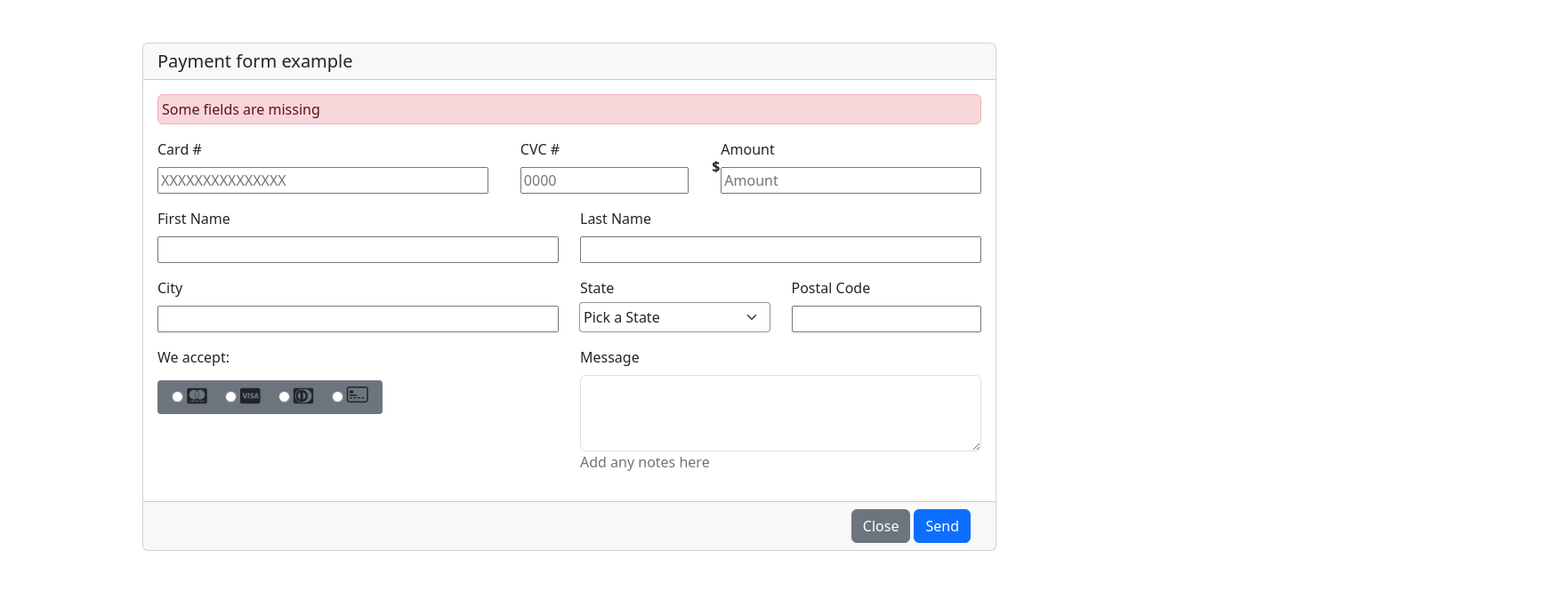
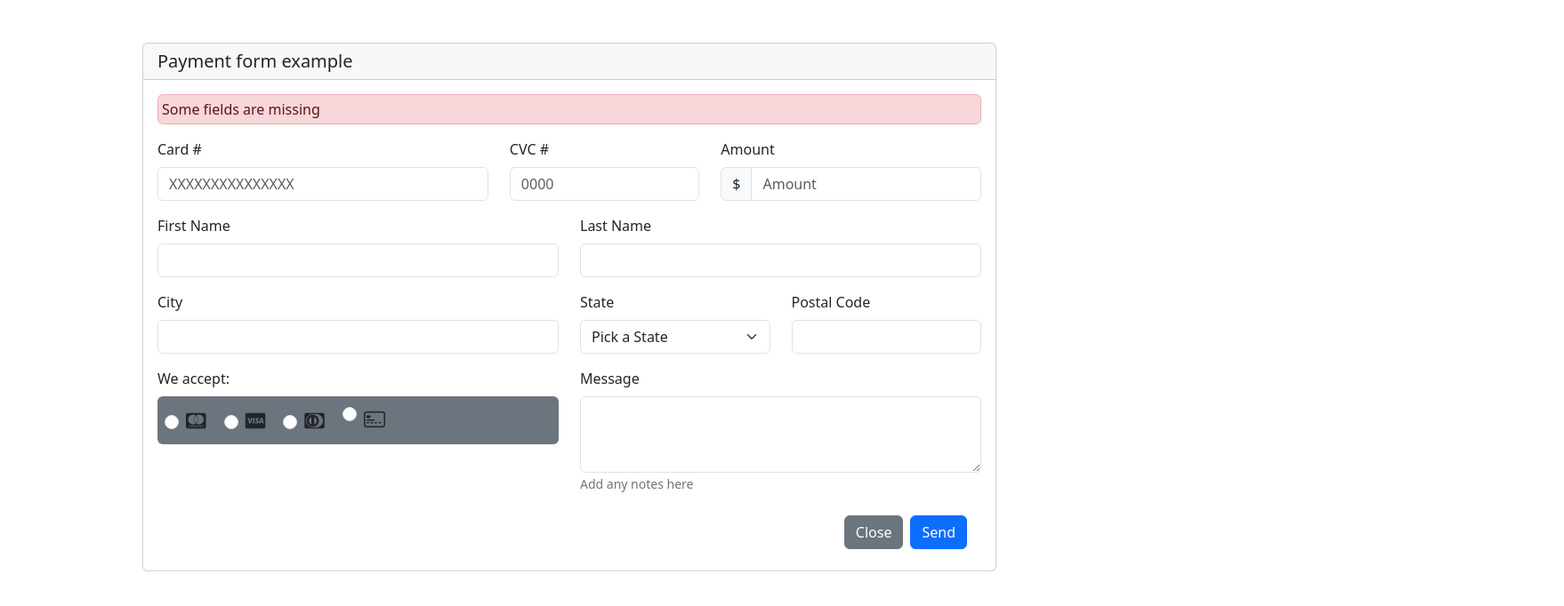
Before and after one commit to 4GeeksAcademy/htmlform1, a plain HTML site: page index.html in a window 1280 px wide. Shown: the whole page at 89% size, 1758 px wide, since content can reach past the window. Drawn offline with nearby package versions, Linux system fonts and the light colour scheme.

Commit message:
formFixed

```diff
--- a/index.html
+++ b/index.html
@@ -1,20 +1,17 @@
 <!DOCTYPE html>
 <html lang="en">
 <head>
-    <meta charset="UTF-8">
-    <meta name="viewport" content="width=device-width, initial-scale=1.0">
+  <meta charset="UTF-8" />
+  <meta name="viewport" content="width=device-width, initial-scale=1.0" />
   <link href="https://cdn.jsdelivr.net/npm/bootstrap@5.3.3/dist/css/bootstrap.min.css" rel="stylesheet" integrity="sha384-QWTKZyjpPEjISv5WaRU9OFeRpok6YctnYmDr5pNlyT2bRjXh0JMhjY6hW+ALEwIH" crossorigin="anonymous">
   <link rel="stylesheet" href="https://cdn.jsdelivr.net/npm/bootstrap-icons@1.11.3/font/bootstrap-icons.min.css">
   <script src="https://kit.fontawesome.com/755a277c53.js" crossorigin="anonymous"></script>
   <link rel="stylesheet" href="style.css">
-
-    <title>Html form</title>
+  <title>HTML Form</title>
 </head>
 
 <body>
-    <div class="card w-75 h-100 mx-auto mt-5">
-
-
+  <div class="card w-75 mx-auto mt-5">
     <h5 class="card-header">Payment form example</h5>
     <div class="card-body">
       <div class="alert alert-danger p-1" role="alert">
@@ -22,136 +19,89 @@
       </div>
       <form>
         <div class="row mb-3">
-
-                  <div class="col-5">
-                    <label class="mb-2" for="ncard"> Card #</label>
-                    <input class="inputcard w-100 mr-3" placeholder= "XXXXXXXXXXXXXXX" name="inputcard"  id="ncard" type="text">
+          <div class="col-md-5">
+            <label for="ncard" class="form-label">Card #</label>
+            <input type="text" class="form-control" id="ncard" placeholder="XXXXXXXXXXXXXXX" name="inputcard">
           </div>
-                  <div class="col-3 gx-5">
-                    <label class="mb-2" for="inputcvc"> CVC #</label>
-                    <input class="inputcard w-100 mr-3" placeholder="0000" name="inputcvc" type="text">
-
+          <div class="col-md-3">
+            <label for="inputcvc" class="form-label">CVC #</label>
+            <input type="text" class="form-control" id="inputcvc" placeholder="0000" name="inputcvc">
           </div>
-
-                  <div class="col-4 gx-4 mr-5" id="amount">
-
-
-                    <label class="mb-2" for="inputamount" class="pl-3"> Amount</label>
-
-                    <input class="inputcard w-100 mr-1" placeholder="Amount" name="inputamount" id="inputamount" type="text">
-
-
+          <div class="col-md-4">
+            <label for="inputamount" class="form-label">Amount</label>
+            <div class="input-group">
+              <span class="input-group-text">$</span>
+              <input type="text" class="form-control" id="inputamount" placeholder="Amount" name="inputamount">
             </div>
-                  <label class="gx-0" for="inputamount" id="money2"><b>$</b></label>
-                  </div>
-
-
-                <div class="row mb-3">
-                  <div class="col-6 w-50 mr-3">
-                    <label class="mb-2"for="fname"> First Name </label>
-                    <input class="inputfname w-100 mr-3" name="fname" id="fname" type="text">
-                  </div>
-                  <div class="col-6 w-50 mr-3">
-                    <label  class="mb-2" for="lname">Last Name</label>
-                    <input class="inputlname w-100 mr-3" name="lname" id="lname" type="text">
           </div>
         </div>
 
-                  <div class="row mb-0">
-                    <div class="col-6 mr-3">
-                      <label class="mb-2" for="City">City</label>
-                      <input class="inputlname w-100 mr-3 mb-3" name="City" id="City" type="text">
+        <div class="row mb-3">
+          <div class="col-md-6">
+            <label for="fname" class="form-label">First Name</label>
+            <input type="text" class="form-control" id="fname" name="fname">
           </div>
-
-                  <div class="col-3 h-100 mb-1">
-                    <div class="input-group mb-1">
-
-
-                      <label class=" w-25 h-25 mb-1" for="State">State</label>
-
-
-                      <select class="form-select  mt-0 p-1  h-auto w-100 border border-secondary border-opacity-75 rounded-1" name="State" id="State">
-                          <option selected disabled> Pick a State</option>
-                          <option value="1"> Ohio</option>
-                          <option value="2"> Florida</option>
-
-
-                      </select>
-                    </div>
-                    </div>
-                    <div class="col-3">
-                      <label  class="mb-2" for="pcode">Postal Code</label>
-                      <input class="inputlname w-100 mr-3 mb-1" name="pcode" id="pcode" type="text">
-
-
-
+          <div class="col-md-6">
+            <label for="lname" class="form-label">Last Name</label>
+            <input type="text" class="form-control" id="lname" name="lname">
           </div>
         </div>
 
-                  <div class="row mb-0">
-
-                    <div class="col-6 ">
-                      <span class="w-50">We accept:</span>
-                      <div class="row w100 mb-1"></div>
-
-
-                      <div class="container-fluid w-25 h-25 d-inline p-2 bg-secondary rounded-1 my-3 gx-0">
-                        <div class="form-check form-check-inline d-inline p-2 mx-0 ">
-                          <input class="form-check-input-sm" type="radio" name="inlineRadioOptions" id="inlineRadio1" value="option1">
-                          <label class="form-check-label" for="inlineRadio1"><i class="fa-brands fa-cc-mastercard fs-5"></i></label>
+        <div class="row mb-3">
+          <div class="col-md-6">
+            <label for="City" class="form-label">City</label>
+            <input type="text" class="form-control" id="City" name="City">
           </div>
-                        <div class="form-check form-check-inline p-2 mx-0">
-                          <input class="form-check-input-sm" type="radio" name="inlineRadioOptions" id="inlineRadio2" value="option2">
-                          <label class="form-check-label" for="inlineRadio2"><i class="fa-brands fa-cc-visa fs-5"></i></label>
+          <div class="col-md-3">
+            <label for="State" class="form-label">State</label>
+            <select class="form-select" id="State" name="State">
+              <option selected disabled>Pick a State</option>
+              <option value="1">Ohio</option>
+              <option value="2">Florida</option>
+            </select>
           </div>
-                        <div class="form-check form-check-inline  p-2 mx-0" >
-                          <input class="form-check-input-sm" type="radio" name="inlineRadioOptions" id="inlineRadio3" value="option3" >
-                          <label class="form-check-label" for="inlineRadio3"><i class="fa-brands fa-cc-diners-club fs-5"></i></label>
-                        </div>
-                        <div class="form-check form-check-inline  p-2 mx-0">
-                          <input class="form-check-input-sm" type="radio" name="inlineRadioOptions" id="inlineRadio4" value="option4" >
-                          <label class="form-check-label" for="inlineRadio4"> <i class="bi bi-credit-card-2-front fs-4"></i> </label>
+          <div class="col-md-3">
+            <label for="pcode" class="form-label">Postal Code</label>
+            <input type="text" class="form-control" id="pcode" name="pcode">
           </div>
         </div>
 
+        <div class="row mb-3">
+          <div class="col-md-6">
+            <label class="form-label d-block">We accept:</label>
+            <div class="bg-secondary rounded p-2">
+              <div class="form-check form-check-inline">
+                <input class="form-check-input" type="radio" name="inlineRadioOptions" id="inlineRadio1" value="option1">
+                <label class="form-check-label" for="inlineRadio1"><i class="fa-brands fa-cc-mastercard fs-5"></i></label>
               </div>
-                    <div class="col-6 mb-0">
+              <div class="form-check form-check-inline">
+                <input class="form-check-input" type="radio" name="inlineRadioOptions" id="inlineRadio2" value="option2">
+                <label class="form-check-label" for="inlineRadio2"><i class="fa-brands fa-cc-visa fs-5"></i></label>
+              </div>
+              <div class="form-check form-check-inline">
+                <input class="form-check-input" type="radio" name="inlineRadioOptions" id="inlineRadio3" value="option3">
+                <label class="form-check-label" for="inlineRadio3"><i class="fa-brands fa-cc-diners-club fs-5"></i></label>
+              </div>
+              <div class="form-check form-check-inline">
+                <input class="form-check-input" type="radio" name="inlineRadioOptions" id="inlineRadio4" value="option4">
+                <label class="form-check-label" for="inlineRadio4"><i class="bi bi-credit-card-2-front fs-4"></i></label>
+              </div>
+            </div>
+          </div>
+          <div class="col-md-6">
             <label for="exampleFormControlTextarea1" class="form-label">Message</label>
-                      <div class="mb-0 mt-0 h-100">
-
             <textarea class="form-control" id="exampleFormControlTextarea1" rows="3"></textarea>
-                        <div class= "text-secondary">
-                          <label for="exampleFormControlTextarea1"> Add any notes here</label>
+            <small class="text-secondary">Add any notes here</small>
           </div>
         </div>
 
-
-                    </div>
-
-
-
+        <div class="card-footer bg-transparent border-top-0 d-flex justify-content-end mt-3">
+          <button type="button" class="btn btn-secondary me-2">Close</button>
+          <button type="submit" class="btn btn-primary">Send</button>
         </div>
       </form>
     </div>
-
-
-
-
-          <form>
-            <div class="card-footer text-body-secondary mt-3">
-              <div class="container-fluid d-flex justify-content-end">
-                <button type="button" class="btn btn-secondary mx-1">Close</button>
-                <button type="submit" class="btn btn-primary ">Send</button>
-
   </div>
-            </div>
-          </form>
-
-      </div>
-
-
-
-
 
   <script src="https://cdn.jsdelivr.net/npm/@popperjs/core@2.11.8/dist/umd/popper.min.js" integrity="sha384-I7E8VVD/ismYTF4hNIPjVp/Zjvgyol6VFvRkX/vR+Vc4jQkC+hVqc2pM8ODewa9r" crossorigin="anonymous"></script>
   <script src="https://cdn.jsdelivr.net/npm/bootstrap@5.3.3/dist/js/bootstrap.min.js" integrity="sha384-0pUGZvbkm6XF6gxjEnlmuGrJXVbNuzT9qBBavbLwCsOGabYfZo0T0to5eqruptLy" crossorigin="anonymous"></script>
```
Lines whose indentation alone changed are shown as unchanged.
